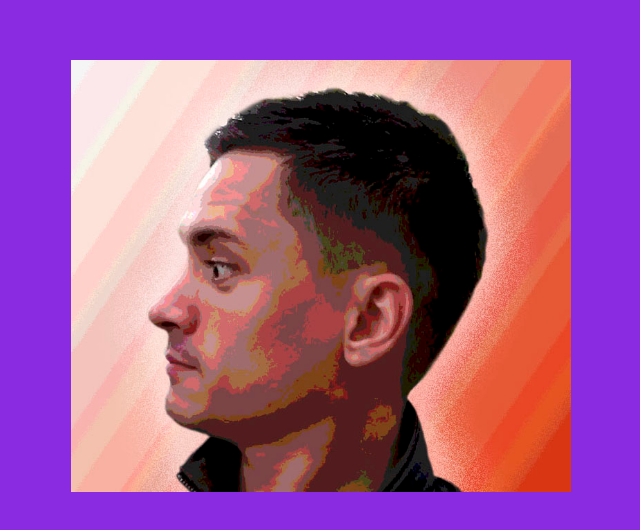
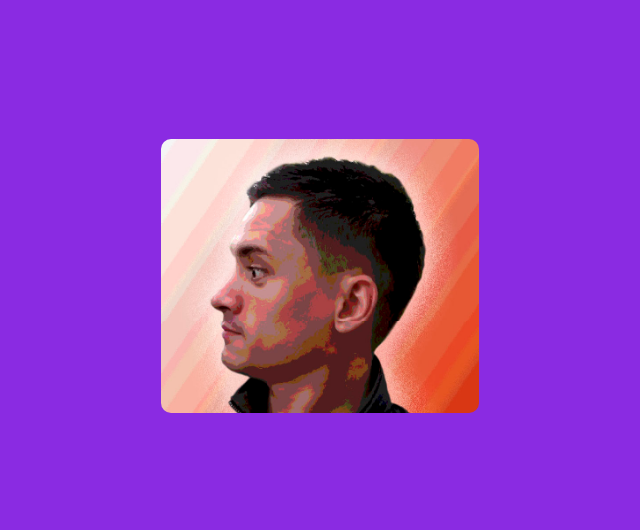
Before and after one commit to Cheremis88/photo, a plain HTML site: page index.html in a window 1280 px wide. Shown: the part 124-654 px from the top of the page, without its empty margins (319-959 px from the left). Drawn offline with Linux system fonts and the light colour scheme.

Commit message:
Fix stripes between pieces

```diff
--- a/style.css
+++ b/style.css
@@ -8,7 +8,7 @@ body {
 }
 
 .photo {
-  max-width: 500px;
+  max-width: 320px;
   display: grid;
   grid-template-columns: repeat(3, 1fr);
 }
@@ -19,48 +19,64 @@ img {
 }
 
 .piece-1 {
+border-radius: 10px 0 0 0;
   --trans: -100vw;
   animation-duration: 1.5s;
 }
 
 .piece-6 {
+margin-left: -2px;
+margin-top: -1px;
   --trans: 100vw;
   animation-duration: 1.6s;
 }
 
 .piece-5 {
+margin-left: -1px;
+margin-top: -1px;
   --trans: 0 100vh;
   --rotate: 360deg;
   animation-duration: 1.7s;
 }
 
 .piece-8 {
+margin-left: -1px;
+margin-top: -2px;
   --trans: 0 -100vh;
   animation-duration: 1.8s;
 }
 
 .piece-3 {
+border-radius: 0 10px 0 0;
+margin-left: -2px;
   --trans: -100vw 100vh;
   animation-duration: 1.9s;
 }
 
 .piece-2 {
+margin-left: -1px;
   --trans: 100vw 100vh;
   --rotate: 360deg;
   animation-duration: 2s;
 }
 
 .piece-7 {
+border-radius: 0 0 0 10px;
+margin-top: -2px;
   --trans: -100vw;
   animation-duration: 2.1s;
 }
 
 .piece-9 {
+margin-left: -2px;
+margin-top: -2px;
+border-radius: 0 0 10px 0;
   --trans: 0 100vw;
   animation-duration: 2.2s;
 }
 
 .piece-4 {
+margin-top: -1px;
   --trans: -100vw -200vh;
   --rotate: 360deg;
   animation-duration: 3s;
```
